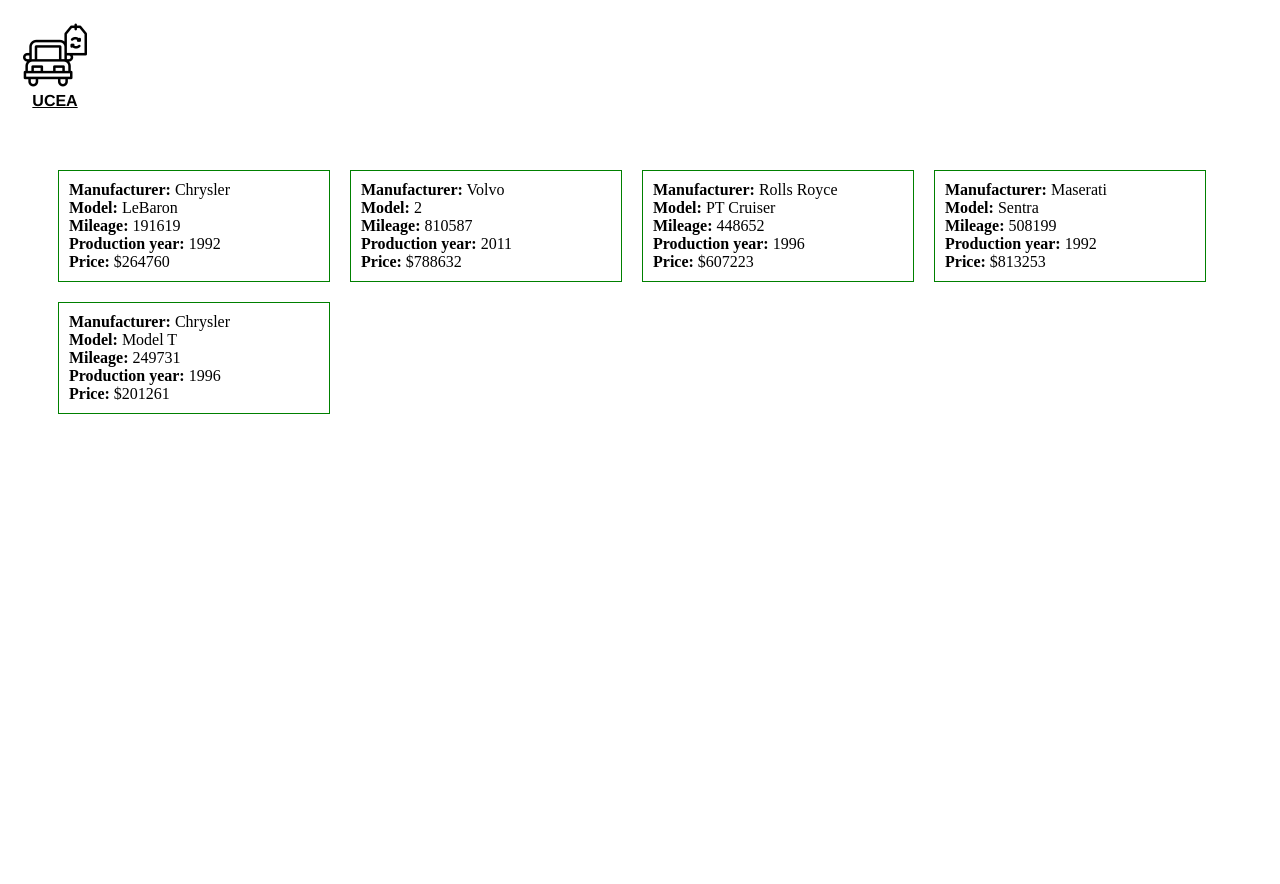
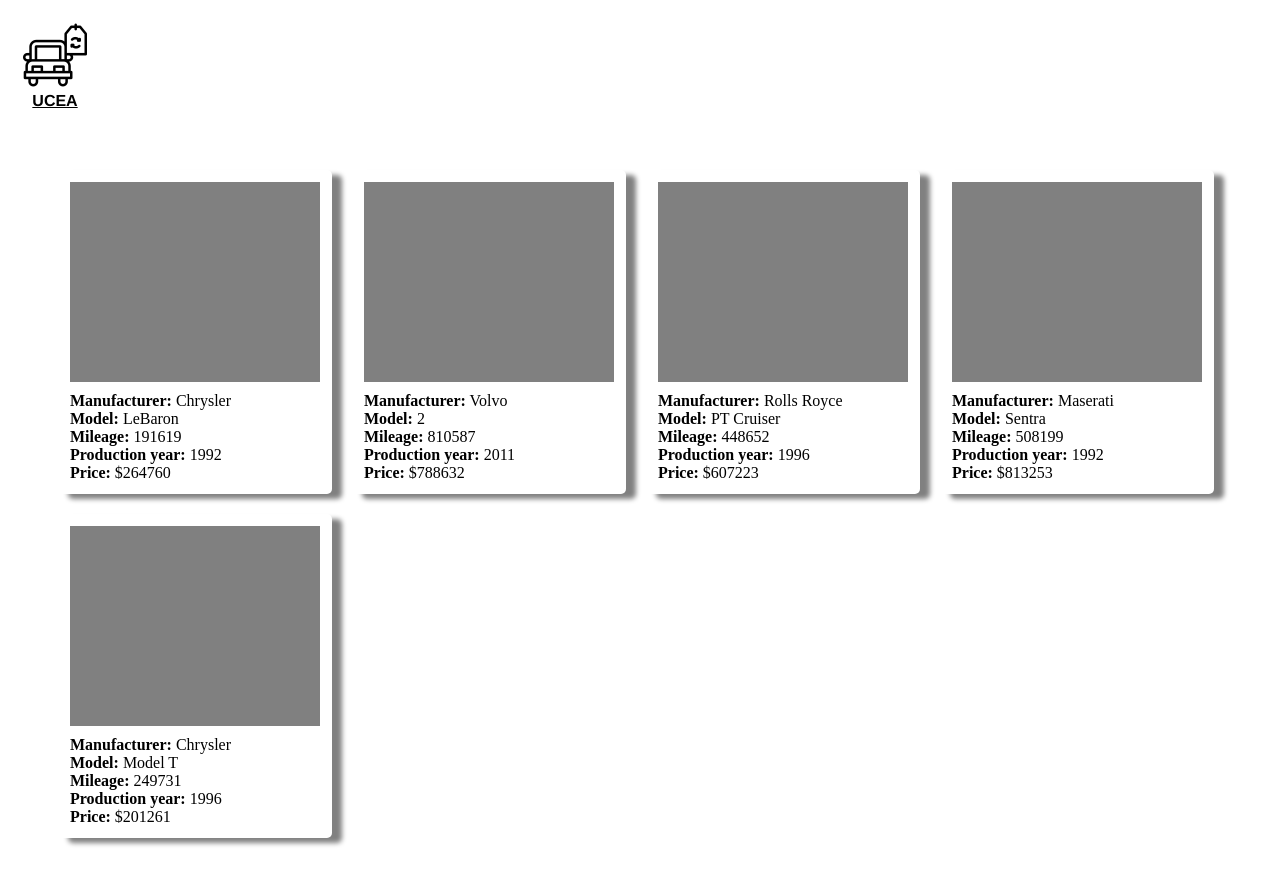
Before and after one commit to shevOle/ang-used-car-evaluation-app, an Angular app: page / in a window 1280 px wide. Shown: the top 884 px of the page. Before the commit the page ends 800 px from the top, so only its background shows below. Built offline with nearby package versions, Linux system fonts and the light colour scheme.

Commit message:
feat: add placeholder for report's map, update styles

```diff
--- a/src/app/report/report.component.html
+++ b/src/app/report/report.component.html
@@ -1,4 +1,5 @@
-<div class="report-list-item">
+<div class="report-list-item" tabindex="1">
+    <div class="report-card-map"></div>
     <div class="report-card-field"><span class="report-list-item-title">Manufacturer:</span> {{report.make}}</div>
     <div class="report-card-field"><span class="report-list-item-title">Model:</span> {{report.model}}</div>
     <div class="report-card-field"><span class="report-list-item-title">Mileage:</span> {{report.mileage}}</div>
--- a/src/app/report/report.component.scss
+++ b/src/app/report/report.component.scss
@@ -1,11 +1,25 @@
 .report-list-item {
     width: 250px;
-    border: 1px solid green;
-    box-shadow: 2px;
+    border: 2px solid transparent;
+    box-shadow: 10px 5px 5px grey;
     margin: 10px;
     padding: 10px;
+    border-radius: 5px;
+}
+
+.report-list-item:hover,
+.report-list-item:focus {
+    border: 2px solid blue;
+    cursor: pointer;
+    outline: none;
 }
 
 .report-list-item-title {
     font-weight: 700;
 }
+
+.report-card-map {
+    height: 200px;
+    background-color: gray;
+    margin-bottom: 10px;
+}
```
